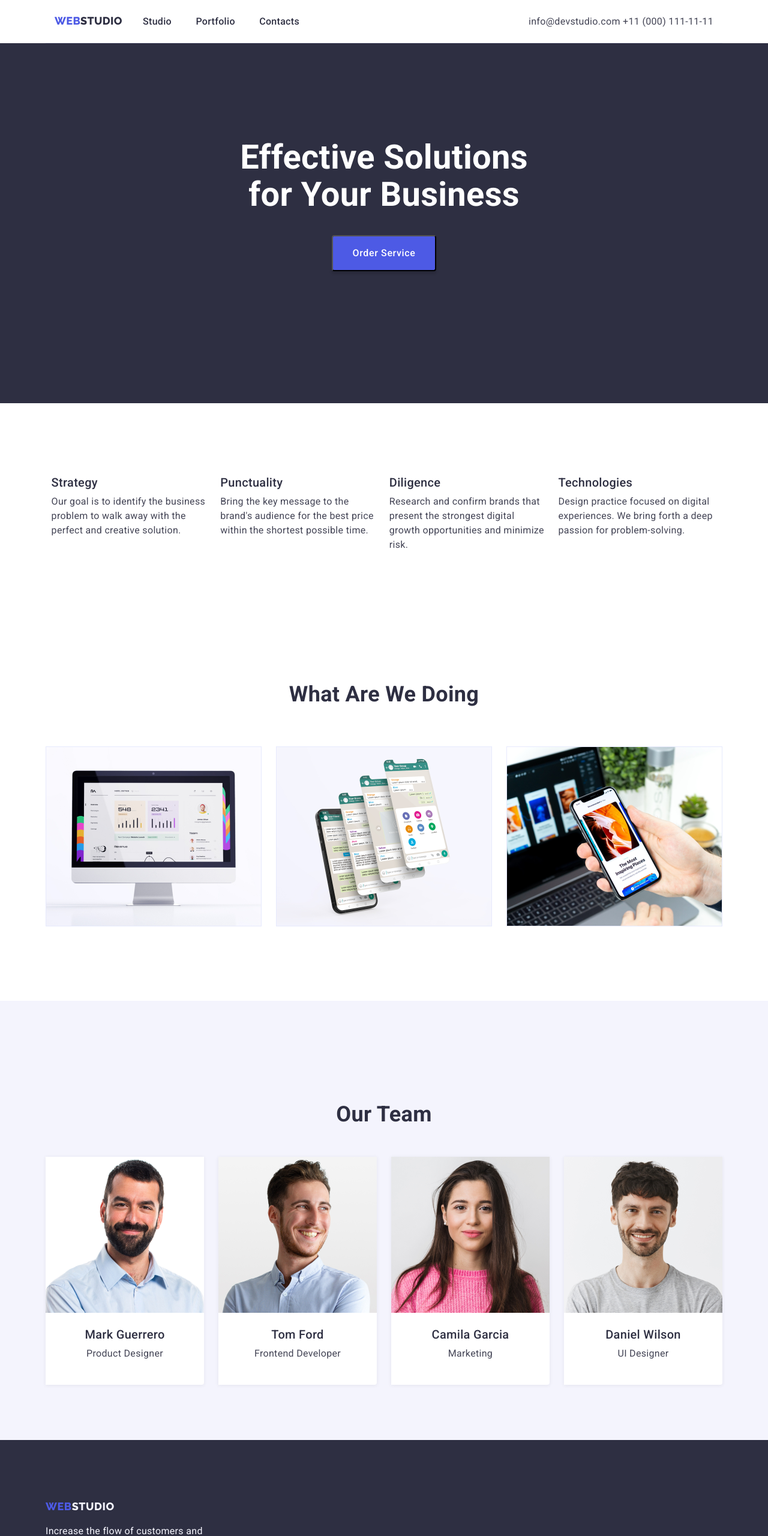
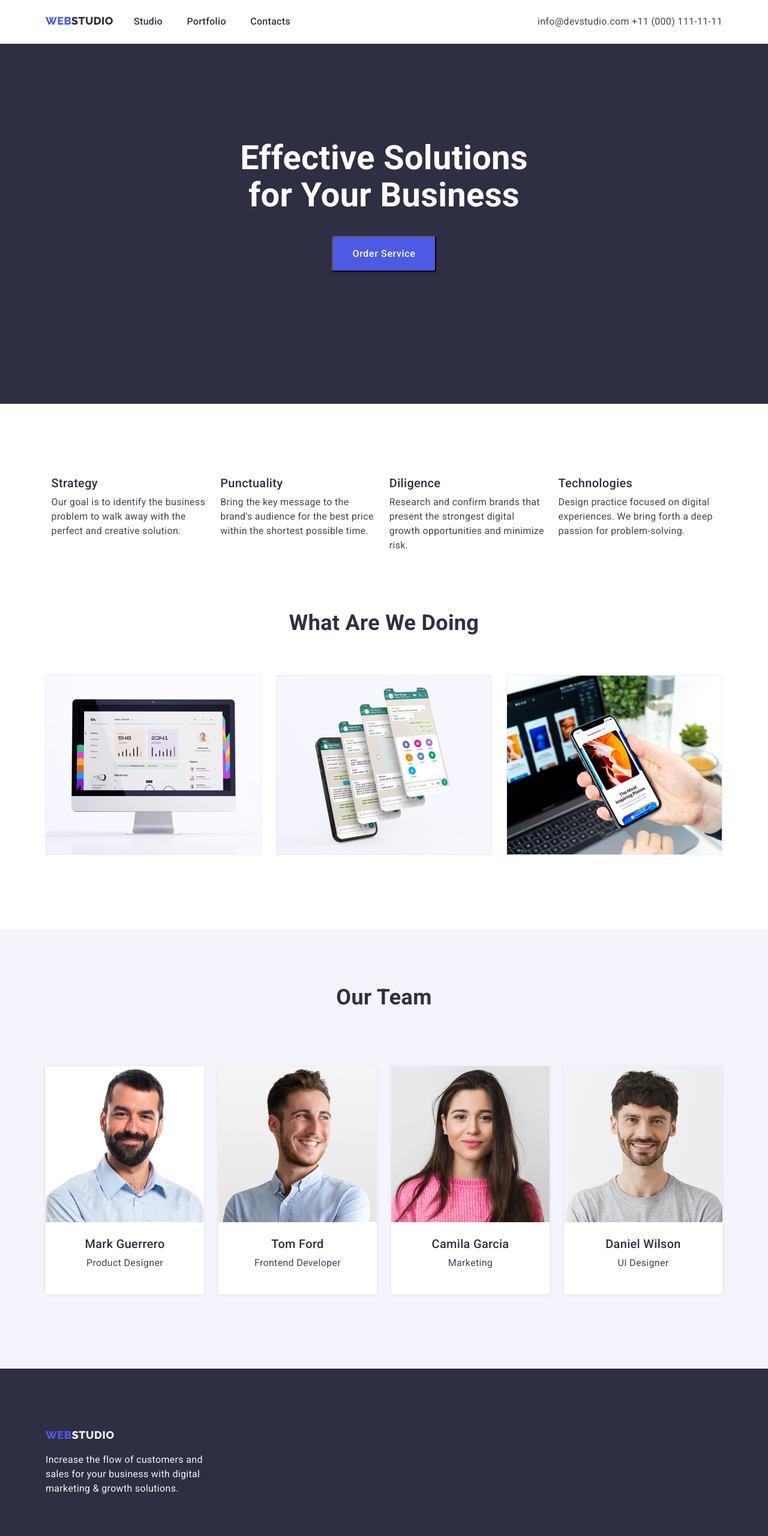
Before and after one commit to lukagraje/goit-markup-hw-03, a plain HTML site: page index.html in a window 1280 px wide. Shown: the top 2560 px of the page at 60% size. Drawn offline with nearby package versions, Linux system fonts and the light colour scheme.

Commit message:
hw03-firstversion

```diff
--- a/index.html
+++ b/index.html
@@ -14,9 +14,7 @@
         rel="stylesheet">
 </head>
 <body>
-
     <header class="header">
-        <div class="container">
         <div class="container header-wrapper">
         <nav>
             <a href="./index.html" class="web-studio1"><span class="web">WEB</span>STUDIO</a>
@@ -31,15 +29,14 @@
             <a href="tel:+110001111111" class="link2">+11 (000) 111-11-11</a>
         </address>
     </div>
-    </div>
     </header>
     <main>
         <section class="first-section section">
         <div class="container">
-        <div class="fs-wrapper">
+            <div class="fs-wrapper">
             <h1 class="head1">Effective Solutions for Your Business</h1>
             <button type="button" class="order-button">Order Service</button>
-        </div>
+            </div>
         </div>
         </section>
         <section class="second-section section">
--- a/styles/styles.css
+++ b/styles/styles.css
@@ -52,7 +52,6 @@ ul {
 display: flex;
 justify-content: space-between;
 height: 72px;
-border-bottom: 1px solid var(--brand-color6);
 align-items: center;
 }
 
@@ -71,6 +70,7 @@ align-items: center;
     border-block-end: var(--brand-color6);
     border-bottom: 1px;
     max-width: 1440px;
+    border-bottom: 1px solid var(--brand-color6);
 }
 
 .second-section {
@@ -79,6 +79,7 @@ align-items: center;
 
 .third-section {
     max-width: 1440px;
+    padding-top: 0px;
 }
 
 .web-studio1 {
@@ -150,21 +151,21 @@ align-items: center;
     background-color: var(--brand-color1);
     height: 600px;
     max-width: 1440px;
+
 }
 
 .fs-wrapper {
     display: flex;
-       align-items: center;
-        flex-direction: column;
-        justify-content: space-evenly;
-        height: 300px;
+    flex-direction: column;
+    justify-content: space-evenly;
+    height: 300px;
 }
 
 .fourth-wrapper {
         display: flex;
         flex-direction: column;
         justify-content: space-evenly;
-        height: 600px;
+        height: 732px;
 }
 
 .ss-wrapper {
@@ -317,6 +318,7 @@ justify-content: space-evenly;
     flex-direction: column;
     justify-content: space-between;
     max-width: 1440px;
+    padding-top: 0px;
 }
 
 .head4 {
```
Also changed, not shown: portfolio.html (+1 -5 lines).
